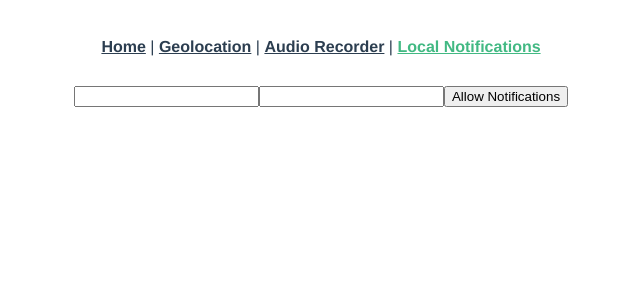
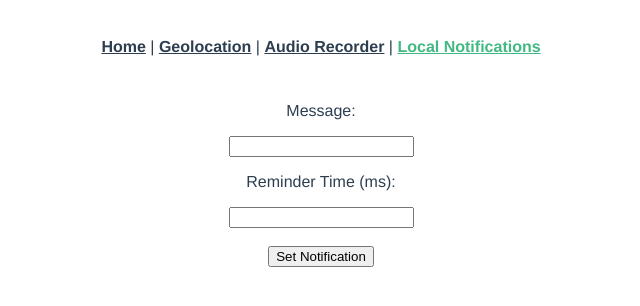
Before and after one commit to CSCI-5117-S21/device-integration-chimichangas, a Vue app: page /localnotifications in a window 1280 px wide. Shown: the top 306 px of the page, without its empty margins (319-959 px from the left). Built offline with nearby package versions, Linux system fonts and the light colour scheme.

Commit message:
change layout

```diff
--- a/src/views/LocalNotifications.vue
+++ b/src/views/LocalNotifications.vue
@@ -1,8 +1,12 @@
 <template>
 <div>
+    <p>Message:</p>
     <input v-model="newWord" />
+    <p>Reminder Time (ms):</p>
     <input v-model="time" />
-    <button @click="addWord" > Allow Notifications </button>
+    <br>
+    <br>
+    <button @click="addWord" > Set Notification </button>
 </div>
 </template>
 <script>
@@ -42,8 +46,8 @@ export default {
                 notification.onclick = function(event) {
                     event.preventDefault();
                     // window.open('http://www.google.com', '_blank');
-                    // window.open('/', '_blank');
-                    window.open(window.location.href, '_blank');
+                    window.open('/', '_blank');
+                    // window.open(window.location.href, '_blank');
                 }
             } catch (err) {
                 alert('Notification API error: ' + err);
```
